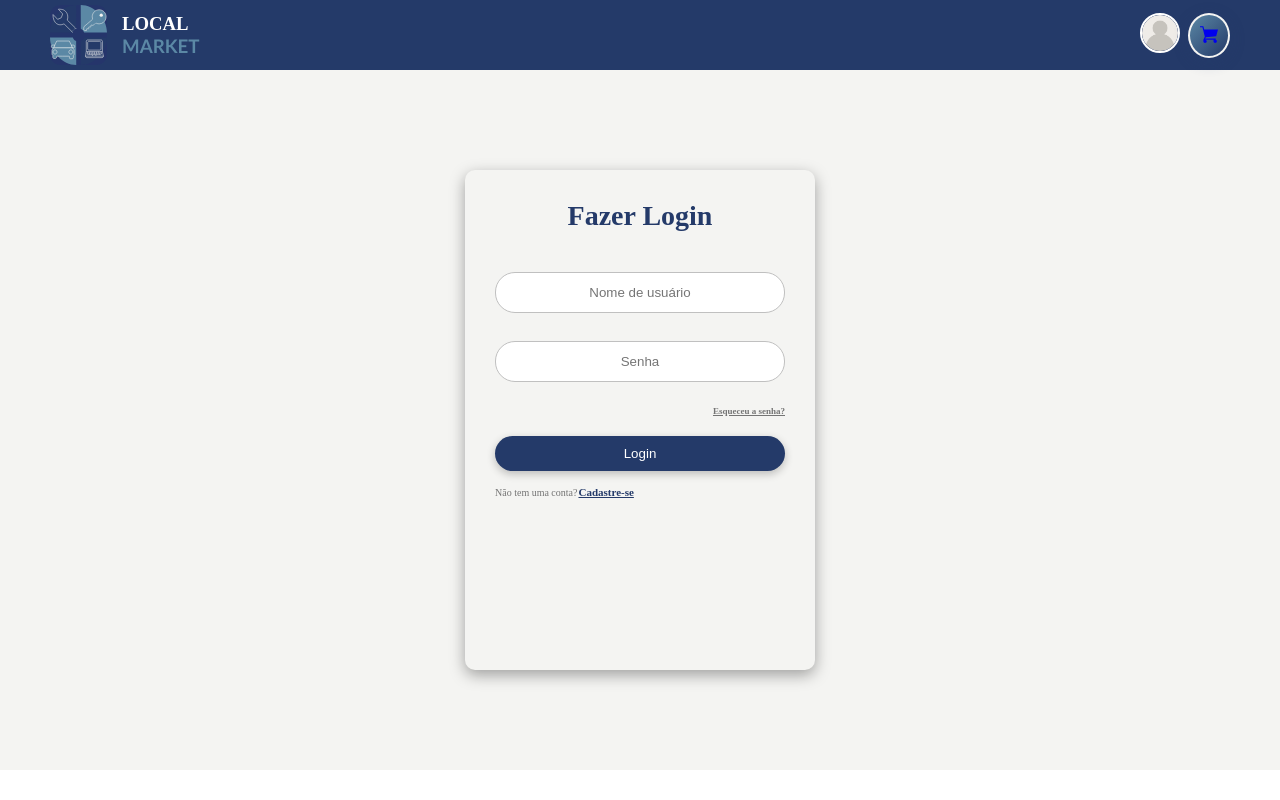
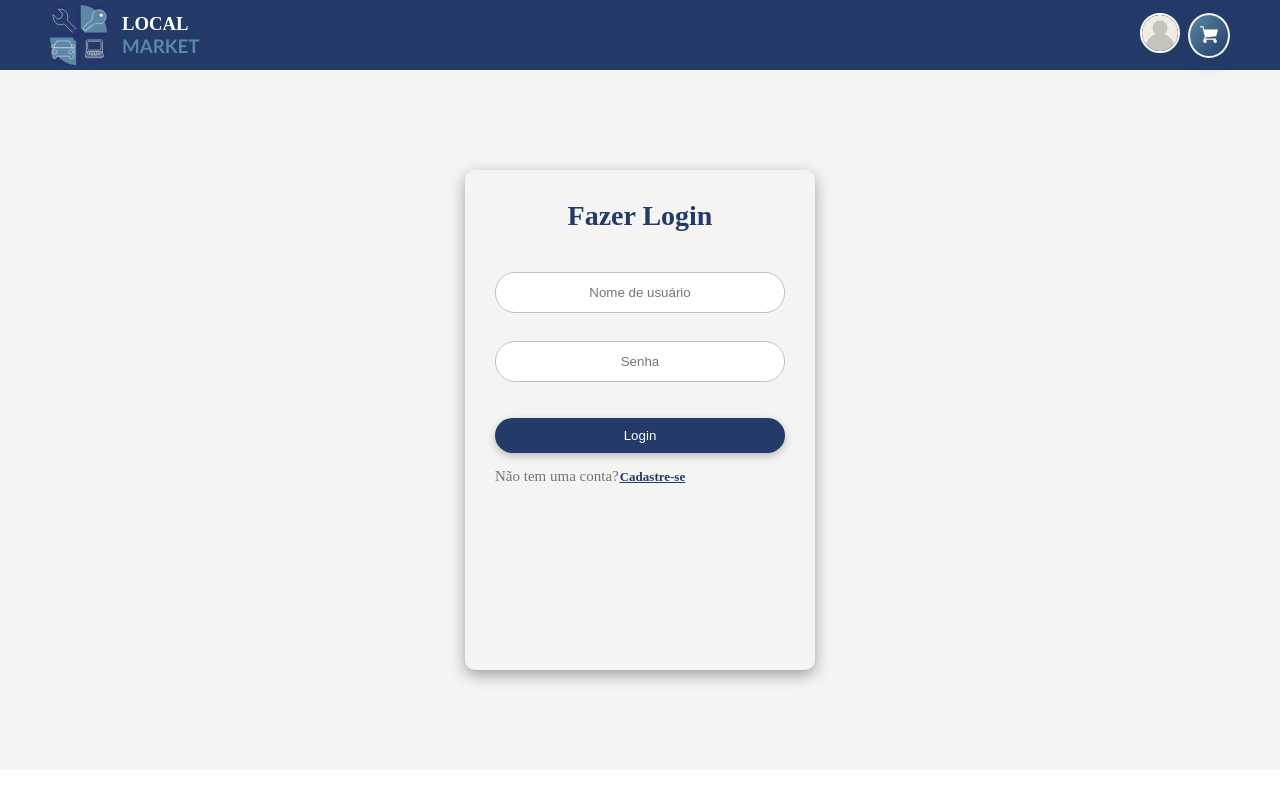
Before and after one commit to Shiroishiii/Local-Market, a React (Vite) app in the folder localmarket/: page /login in a window 1280 px wide. Built offline with nearby package versions, Linux system fonts and the light colour scheme.

Commit message:
Resolvendo B.O

```diff
--- a/localmarket/package.json
+++ b/localmarket/package.json
@@ -11,6 +11,7 @@
   },
   "dependencies": {
     "axios": "^1.13.2",
+    "express": "^5.1.0",
     "react": "^19.1.1",
     "react-dom": "^19.1.1",
     "react-router-dom": "^7.9.4"
--- a/localmarket/src/components/InfoCep.jsx
+++ b/localmarket/src/components/InfoCep.jsx
@@ -63,7 +63,7 @@ import "./infoCep.css";
               type="text"
               value={cep}
               onChange={(e) => setCep(e.target.value)}
-              placeholder="Ex: 88095-300"
+              placeholder="Ex: 00000-000"
               maxLength={9}
             />
 
@@ -76,7 +76,7 @@ import "./infoCep.css";
              {endereco && (
               <div className="resultado">
                 <p>
-                  <strong>Endereço:</strong> {endereco.logradouro}, {endereco.bairro}
+                  <strong>Rua:</strong> {endereco.logradouro}, {endereco.bairro}
                 </p>
                 <p>
                   <strong>Cidade:</strong> {endereco.localidade} - {endereco.uf}
--- a/localmarket/src/components/Navbar2.jsx
+++ b/localmarket/src/components/Navbar2.jsx
@@ -15,7 +15,7 @@ function Navbar2() {
         <div className='profile-section'>
           <Link to={'/perfil'}><img className='profile-pic' src="./img/user.png" alt="Foto de perfil" /> </Link>
           <button className='cart-button'>
-          <Link to={'/carrinho'}> <svg xmlns="http://www.w3.org/2000/svg" width="18" height="18" viewBox="0 0 16 16"><path fill="currentColor" d="M14 13.1V12H4.6l.6-1.1l9.2-.9L16 4H3.7L3 1H0v1h2.2l2.1 8.4L3 13v1.5c0 .8.7 1.5 1.5 1.5S6 15.3 6 14.5S5.3 13 4.5 13H12v1.5c0 .8.7 1.5 1.5 1.5s1.5-.7 1.5-1.5c0-.7-.4-1.2-1-1.4" />
+          <Link to={'/carrinho'}> <svg xmlns="http://www.w3.org/2000/svg" width="18" height="18" viewBox="0 0 16 16"><path fill='white' d="M14 13.1V12H4.6l.6-1.1l9.2-.9L16 4H3.7L3 1H0v1h2.2l2.1 8.4L3 13v1.5c0 .8.7 1.5 1.5 1.5S6 15.3 6 14.5S5.3 13 4.5 13H12v1.5c0 .8.7 1.5 1.5 1.5s1.5-.7 1.5-1.5c0-.7-.4-1.2-1-1.4" />
             </svg></Link>
           </button>
           {/* <div className='chat-icon'>
--- a/localmarket/src/pages/Login.css
+++ b/localmarket/src/pages/Login.css
@@ -51,7 +51,7 @@
 
 .page-link-label {
   cursor: pointer;
-  font-size: 9px;
+  font-size: 13px;
   font-weight: 700;
 }
 
@@ -83,13 +83,13 @@
 
 .sign-up-label {
   margin: 0;
-  font-size: 10px;
+  font-size: 15px;
   color: #747474;
 }
 
 .sign-up-link {
   margin-left: 1px;
-  font-size: 11px;
+  font-size: 13px;
   text-decoration: underline;
   text-decoration-color: var(--cor-azul-marinho);
   color: var(--cor-azul-marinho);
--- a/localmarket/src/pages/Login.jsx
+++ b/localmarket/src/pages/Login.jsx
@@ -2,10 +2,12 @@ import Navbar2 from '../components/Navbar2'
 import './Login.css'
 import { useState } from 'react'
 import axios from 'axios'
+import { Link, useNavigate } from 'react-router-dom'
 
   function Login() {
     const[ inputEmail, setinputEmail] = useState('')
     const[ inputSenha, setinputSenha] = useState('')
+    const navigate = useNavigate();
 
     const Logar = async () => {
       try{
@@ -21,6 +23,7 @@ import axios from 'axios'
         if(response.status === 201){
 
            limparForm()
+           useNavigate('/')
         }
           }catch (error) {
           console.error('Erro ao adicionar cliente:', error);
@@ -49,12 +52,12 @@ import axios from 'axios'
             <input type="text" className="input" placeholder="Nome de usuário" onChange={(event) => setinputEmail(event.target.value)}  />
             <input type="password" className="input" placeholder="Senha"  onChange={(e) => setinputSenha(e.target.value)}/>
             <p className="page-link">
-              <span className="page-link-label">Esqueceu a senha?</span>
+              {/* <span className="page-link-label">Esqueceu a senha?</span> */}
             </p>
-            <button  onClick={Logar} className="form-btn">Login</button>
+            <button type='button'  onClick={Logar} className="form-btn">Login</button>
           </form>
           <p className="sign-up-label">
-            Não tem uma conta?<span className="sign-up-link">Cadastre-se</span>
+            Não tem uma conta?<Link to={'/registro'}><span className="sign-up-link">Cadastre-se</span></Link>
           </p>
         </div>
       </div>
--- a/localmarket/src/pages/Perfil.jsx
+++ b/localmarket/src/pages/Perfil.jsx
@@ -11,7 +11,7 @@ function Perfil() {
   return (
     <div className='perfil-container'>
       <div className='sidebar-container'>
-        <h1 className='title'>LOCAL <span className='title-highlight'>MARKET</span></h1>
+        <h1 className='title-perfil'>LOCAL <span className='title-highlight'>MARKET</span></h1>
         <div className='sidebar-options'>
           <button className='button-sidebar'><p>Histórico de transações</p>
             <path
--- a/localmarket/src/pages/Register.css
+++ b/localmarket/src/pages/Register.css
@@ -66,13 +66,13 @@
 
 .sign-up-label {
   margin: 0;
-  font-size: 10px;
+  font-size: 15px;
   color: #747474;
 }
 
 .sign-up-link {
   margin-left: 1px;
-  font-size: 11px;
+  font-size: 18px;
   text-decoration: underline;
   text-decoration-color: var(--cor-azul-marinho);
   color: var(--cor-azul-marinho);
--- a/localmarket/src/pages/Register.jsx
+++ b/localmarket/src/pages/Register.jsx
@@ -3,6 +3,7 @@ import Navbar2 from '../components/Navbar2'
 import './Register.css'
 import { useState } from 'react'
 import axios from 'axios'
+
 
 function Register() {
     const [inputNomeUsuario, setinputNomeUsuario] = useState('')
@@ -23,10 +24,12 @@ function Register() {
 
       if(response.status === 201){
          limparForm()
+
       }
         }catch (error) {
         console.error('Erro ao adicionar cliente:', error);
       }
+
 
     };
 
@@ -74,7 +77,7 @@ function Register() {
             <button className="form-btn" onClick={cadastrarCliente}>Cadastrar-se</button>
           </div>
           <p className="sign-up-label">
-            Já tem uma conta?<span className="sign-up-link">Faça login</span>
+            Já tem uma conta?<Link to = {'/login'}> <span className="sign-up-link">Faça login</span></Link>
           </p>
         </div>
       </div>
```
Also changed, not shown: 1 other file (tests, documents, lock files or other folders).
